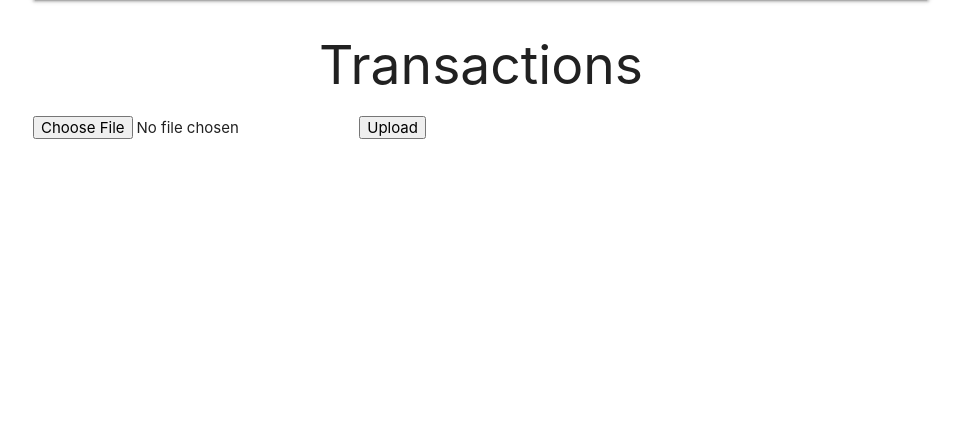
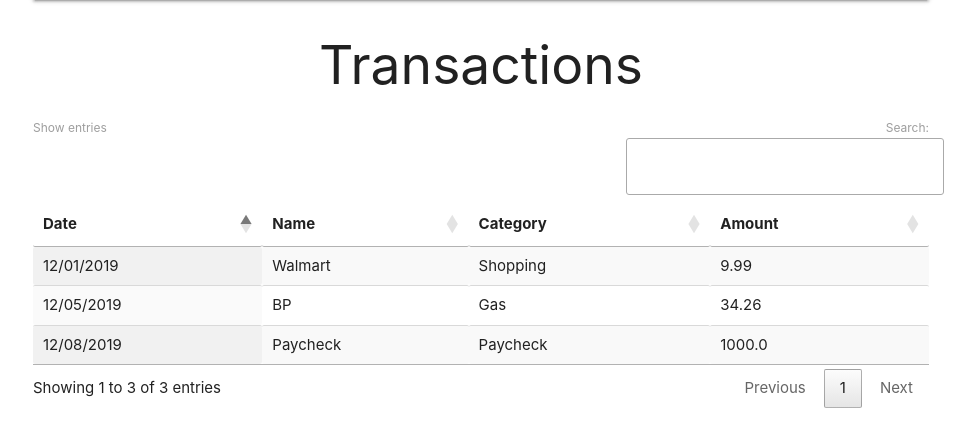
Before and after one commit to sroehl/pybudget, a Flask app: page /transactions in a window 1280 px wide. Shown: the part 64-511 px from the top of the page, without its empty margins (159-1134 px from the left). Run offline with Flask 2, Linux system fonts and the light colour scheme; data comes from the database, SQL or seed files in the repository; some libraries are stand-ins or nearby versions.

Commit message:
Added listing of transactions to the Transactions page

```diff
--- a/pybudget/Transactions.py
+++ b/pybudget/Transactions.py
@@ -11,7 +11,15 @@
         query = query.filter(Transactions.category == category)
     if flow is not None:
         query = query.filter(Transactions.flow == flow)
-    return query.all()
+    transactions = []
+    for row in query.all():
+        dict_item = row.__dict__
+        transaction = {'date': dict_item['date'],
+                       'name': dict_item['vendor'],
+                       'category': dict_item['category'],
+                       'amount': dict_item['amount']}
+        transactions.append(transaction)
+    return transactions
 
 
 def get_totals(month, category, flow):
@@ -30,12 +38,12 @@
 
 def get_expense_totals(month, category=None):
     session = get_session()
-    return get_totals(month, category, EXPENSE, session)
+    return get_totals(month, category, EXPENSE)
 
 
 def get_income_totals(month, category=None):
     session = get_session()
-    return get_totals(month, category, INCOME, session)
+    return get_totals(month, category, INCOME)
 
 
 def remove_transaction(id):
--- a/pybudget/main.py
+++ b/pybudget/main.py
@@ -1,6 +1,5 @@
 from pybudget import DB, helpers
-from pybudget.loaders.ChaseLoader import ChaseLoader
-from pybudget.loaders.FCCULoader import FCCULoader
+
 
 from pybudget import app
 
@@ -45,7 +44,8 @@
         ['12/05/2019', '1219', 'BP', 34.26, '', DB.EXPENSE, 'Gas']
     ]
     for item in transactions:
-        temp_t = DB.Transactions(date=item[0], month=item[1], store=item[2], amount=item[3], notes=item[4], flow=item[5], category=item[6])
+        temp_t = DB.Transactions(date=item[0], month=item[1], vendor=item[2], amount=item[3], notes=item[4],
+                                 flow=item[5], category=item[6])
         session.add(temp_t)
     session.commit()
 
@@ -69,7 +69,7 @@
     session = DB.get_session()
     test_budget(session)
     clear_transactions(session)
-    #test_transactions(session)
+    test_transactions(session)
     test_category_rules(session)
     session.close()
     #ChaseLoader('/home/steve/Downloads/cc/0609_1214.csv').add_to_transactions()
--- a/pybudget/routes.py
+++ b/pybudget/routes.py
@@ -1,8 +1,9 @@
-from pybudget import app, ALLOWED_EXTENSIONS
-from flask import render_template, request, redirect, url_for, flash
+from datetime import datetime
+
+from pybudget import app
+from flask import render_template, request
 from pybudget.helpers import get_summaries
-from pybudget.api_helpers import valid_transaction_entry
-from pybudget.Transactions import add_api_transaction
+from pybudget.Transactions import add_api_transaction, get_transactions
 
 
 @app.route('/')
@@ -14,7 +15,10 @@
 
 @app.route('/transactions')
 def transactions():
-    return render_template('transactions.html')
+    d = datetime.today()
+    month = str(d.month) + str(d.year)[2:4]
+    month_trans = get_transactions(month)
+    return render_template('transactions.html', transactions=month_trans)
 
 
 @app.route('/rules')
--- a/pybudget/templates/base.html
+++ b/pybudget/templates/base.html
@@ -15,11 +15,47 @@
   <link rel="stylesheet" href="css/main.css">
 
   <meta name="theme-color" content="#fafafa">
+
+  <style type="text/css">
+    .ldBar-label {
+      color: #09f;
+      font-family: 'varela round';
+      font-size: 2.0em;
+      font-weight: 700;
+    }
+    .ldBar path.mainline {
+      stroke-width: 10;
+      stroke: #09f;
+      stroke-linecap: round;
+    }
+
+
+  </style>
 </head>
 
 <body>
+<script src="js/vendor/modernizr-3.7.1.min.js"></script>
+<script src="https://code.jquery.com/jquery-3.4.1.min.js"
+        integrity="sha256-CSXorXvZcTkaix6Yvo6HppcZGetbYMGWSFlBw8HfCJo=" crossorigin="anonymous"></script>
+<script>window.jQuery || document.write('<script src="js/vendor/jquery-3.4.1.min.js"><\/script>')</script>
+<script src="https://cdnjs.cloudflare.com/ajax/libs/popper.js/1.12.9/umd/popper.min.js"
+        integrity="sha384-ApNbgh9B+Y1QKtv3Rn7W3mgPxhU9K/ScQsAP7hUibX39j7fakFPskvXusvfa0b4Q"
+        crossorigin="anonymous"></script>
+<script src="https://maxcdn.bootstrapcdn.com/bootstrap/4.0.0/js/bootstrap.min.js"
+        integrity="sha384-JZR6Spejh4U02d8jOt6vLEHfe/JQGiRRSQQxSfFWpi1MquVdAyjUar5+76PVCmYl"
+        crossorigin="anonymous"></script>
+<script src="js/plugins.js"></script>
+<script src="js/main.js"></script>
+<link rel="stylesheet" type="text/css" href="css/loading-bar.min.css"/>
+<script type="text/javascript" src="js/loading-bar.min.js"></script>
+
+<link rel="stylesheet" href="https://cdnjs.cloudflare.com/ajax/libs/materialize/1.0.0/css/materialize.min.css">
+<script src="https://cdnjs.cloudflare.com/ajax/libs/materialize/1.0.0/js/materialize.min.js"></script>
+
+
 <!--[if IE]>
-    <p class="browserupgrade">You are using an <strong>outdated</strong> browser. Please <a href="https://browsehappy.com/">upgrade your browser</a> to improve your experience and security.</p>
+<p class="browserupgrade">You are using an <strong>outdated</strong> browser. Please <a href="https://browsehappy.com/">upgrade
+  your browser</a> to improve your experience and security.</p>
 <![endif]-->
 
 <div class="container">
@@ -47,32 +83,6 @@
     {% endblock %}
   </div>
 
-  <script src="js/vendor/modernizr-3.8.0.min.js"></script>
-  <script src="https://code.jquery.com/jquery-3.4.1.min.js" integrity="sha256-CSXorXvZcTkaix6Yvo6HppcZGetbYMGWSFlBw8HfCJo=" crossorigin="anonymous"></script>
-  <script>window.jQuery || document.write('<script src="js/vendor/jquery-3.4.1.min.js"><\/script>')</script>
-  <script src="https://cdnjs.cloudflare.com/ajax/libs/popper.js/1.12.9/umd/popper.min.js" integrity="sha384-ApNbgh9B+Y1QKtv3Rn7W3mgPxhU9K/ScQsAP7hUibX39j7fakFPskvXusvfa0b4Q" crossorigin="anonymous"></script>
-  <script src="https://maxcdn.bootstrapcdn.com/bootstrap/4.0.0/js/bootstrap.min.js" integrity="sha384-JZR6Spejh4U02d8jOt6vLEHfe/JQGiRRSQQxSfFWpi1MquVdAyjUar5+76PVCmYl" crossorigin="anonymous"></script>
-  <script src="js/plugins.js"></script>
-  <script src="js/main.js"></script>
-  <link rel="stylesheet" type="text/css" href="css/loading-bar.min.css"/>
-  <script type="text/javascript" src="js/loading-bar.min.js"></script>
-
-  <link rel="stylesheet" href="https://cdnjs.cloudflare.com/ajax/libs/materialize/1.0.0/css/materialize.min.css">
-  <script src="https://cdnjs.cloudflare.com/ajax/libs/materialize/1.0.0/js/materialize.min.js"></script>
-
-  <style type="text/css">
-    .ldBar-label {
-      color: #09f;
-      font-family: 'varela round';
-      font-size: 2.0em;
-      font-weight: 700;
-    }
-    .ldBar path.mainline {
-      stroke-width: 10;
-      stroke: #09f;
-      stroke-linecap: round;
-    }
-  </style>
 </body>
 
 </html>
--- a/pybudget/templates/transactions.html
+++ b/pybudget/templates/transactions.html
@@ -1,12 +1,38 @@
 {% extends "base.html" %}
 {% block title%}Transactions{% endblock %}
 {% block content %}
-    <form method="post" enctype="multipart/form-data", action="/upload">
-      <input type=file name=file>
-    <select name="bank">
-          <option value="Chase">Chase</option>
-          <option value="fccu">FCCU</option>
-    </select>
-      <input type=submit value=Upload>
-    </form>
+<table id="trans-table" class="display">
+    <thead>
+    <tr>
+        <th>Date</th>
+        <th>Name</th>
+        <th>Category</th>
+        <th>Amount</th>
+    </tr>
+    </thead>
+    <tbody>
+    {% for transaction in transactions %}
+    <tr>
+        <td>{{ transaction['date'] }}</td>
+        <td>{{ transaction['name'] }}</td>
+        <td>{{ transaction['category'] }}</td>
+        <td>{{ transaction['amount'] }}</td>
+    </tr>
+    {% endfor %}
+    </tbody>
+</table>
+
+
+<link rel="stylesheet" type="text/css" href="https://cdn.datatables.net/1.10.20/css/jquery.dataTables.css">
+<script type="text/javascript" charset="utf8" src="https://cdn.datatables.net/1.10.20/js/jquery.dataTables.js"></script>
+
+<script>
+    $(document).ready( function () {
+        $('#trans-table').DataTable( {
+            "order": [[0, "asc"]]
+        });
+    } );
+
+
+</script>
 {% endblock %}
```
Lines whose indentation alone changed are shown as unchanged.
